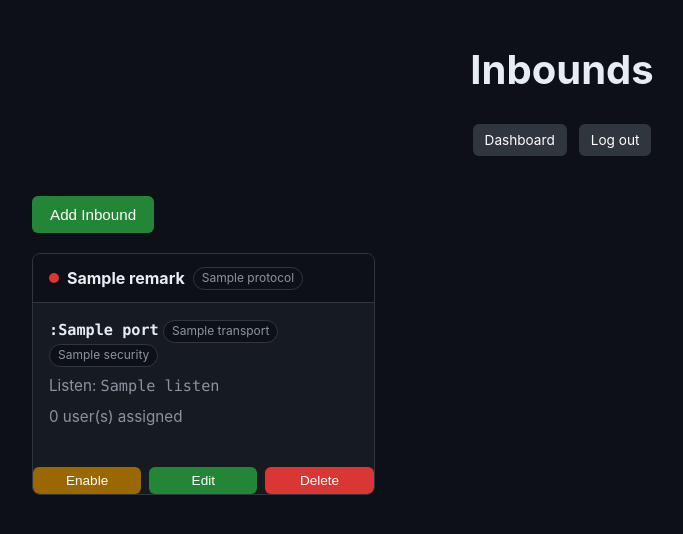
After one commit to vedromdev/FakhraPanel-Railway, a FastAPI app: template panel/templates/inbounds.html in a window 1280 px wide. The commit adds this page. Shown: the top 534 px of the page, without its empty margins (78-761 px from the left). Run offline with FastAPI, Linux system fonts and the light colour scheme; the template is opened without the code that fills it: most values are stand-ins (such as "Sample title", 1, 10 or a date in 2020); parts of the project's set-up code (start-up, migrations or seed data) failed here and were passed over.

Commit message:
feat: /inbounds page skeleton — server-rendered cards, modal markup, nav

```diff
--- a/panel/templates/dashboard.html
+++ b/panel/templates/dashboard.html
@@ -12,6 +12,7 @@
     <h1>{{ title }}</h1>
     <p id="health-status" class="card-small">Checking xray…</p>
     <div class="user-info">
+      <a class="btn btn-sm btn-secondary" href="/inbounds">Inbounds</a>
       <a class="btn btn-sm btn-secondary" href="/logout">Log out</a>
     </div>
   </div>
--- /dev/null
+++ b/panel/templates/inbound_modal.html
@@ -0,0 +1,142 @@
+<div id="inbound-modal" class="modal-backdrop" hidden>
+  <div class="modal" role="dialog" aria-modal="true" aria-labelledby="inbound-modal-title">
+    <div class="modal-header">
+      <h3 id="inbound-modal-title">Inbound</h3>
+      <button type="button" class="btn-close" id="inbound-modal-close" aria-label="Close">&times;</button>
+    </div>
+    <div class="modal-body">
+      <p id="inbound-notice" class="alert alert-success" hidden></p>
+      <p id="inbound-error" class="alert alert-error" role="alert" hidden></p>
+      <form id="inbound-form">
+        <h4>Basics</h4>
+        <div class="form-group">
+          <label for="inbound-protocol">Protocol</label>
+          <select id="inbound-protocol" name="protocol">
+            <option value="vless">vless</option>
+            <option value="vmess">vmess</option>
+            <option value="trojan">trojan</option>
+            <option value="ss">shadowsocks (ss)</option>
+          </select>
+        </div>
+        <div class="form-row">
+          <div class="form-group">
+            <label for="inbound-port">Port</label>
+            <input id="inbound-port" name="port" type="number" min="1" max="65535" required>
+          </div>
+          <div class="form-group">
+            <label for="inbound-listen">Listen</label>
+            <input id="inbound-listen" name="listen" type="text" value="0.0.0.0">
+          </div>
+          <div class="form-group">
+            <label for="inbound-remark">Remark</label>
+            <input id="inbound-remark" name="remark" type="text" placeholder="optional label">
+          </div>
+        </div>
+        <div class="form-group">
+          <label><input id="inbound-enabled" name="enabled" type="checkbox" checked> Enabled</label>
+        </div>
+
+        <h4>Transport</h4>
+        <div class="form-group">
+          <label for="inbound-transport">Transport</label>
+          <select id="inbound-transport" name="transport">
+            <option value="tcp">tcp</option>
+            <option value="ws">ws</option>
+            <option value="grpc">grpc</option>
+            <option value="xhttp">xhttp</option>
+          </select>
+        </div>
+        <div class="form-row" data-group="ws" hidden>
+          <div class="form-group">
+            <label for="inbound-path">WS path</label>
+            <input id="inbound-path" type="text" placeholder="/ws">
+          </div>
+          <div class="form-group">
+            <label for="inbound-host">WS host</label>
+            <input id="inbound-host" type="text" placeholder="example.com">
+          </div>
+        </div>
+        <div class="form-group" data-group="grpc" hidden>
+          <label for="inbound-service">gRPC service name</label>
+          <input id="inbound-service" type="text" placeholder="GunService">
+        </div>
+        <div class="form-row" data-group="xhttp" hidden>
+          <div class="form-group">
+            <label for="inbound-xpath">xhttp path</label>
+            <input id="inbound-xpath" type="text" placeholder="/x">
+          </div>
+          <div class="form-group">
+            <label for="inbound-mode">xhttp mode</label>
+            <input id="inbound-mode" type="text" placeholder="packet-up">
+          </div>
+        </div>
+
+        <h4>Security</h4>
+        <div class="form-group">
+          <label for="inbound-security">Security</label>
+          <select id="inbound-security" name="security">
+            <option value="none">none</option>
+            <option value="tls">tls</option>
+            <option value="reality">reality</option>
+          </select>
+        </div>
+        <div class="form-row" data-group="tls" hidden>
+          <div class="form-group">
+            <label for="inbound-cert">Certificate file</label>
+            <input id="inbound-cert" type="text" placeholder="/path/to/fullchain.pem">
+          </div>
+          <div class="form-group">
+            <label for="inbound-key">Key file</label>
+            <input id="inbound-key" type="text" placeholder="/path/to/privkey.pem">
+          </div>
+        </div>
+        <div data-group="reality" hidden>
+          <div class="form-row">
+            <div class="form-group">
+              <label for="inbound-dest">Dest (masquerade target)</label>
+              <input id="inbound-dest" type="text" placeholder="www.apple.com:443">
+            </div>
+            <div class="form-group">
+              <label for="inbound-fp">Fingerprint (fp)</label>
+              <input id="inbound-fp" type="text" value="chrome">
+            </div>
+          </div>
+          <div class="form-group">
+            <label for="inbound-server-names">Server names (comma-separated)</label>
+            <input id="inbound-server-names" type="text" placeholder="www.apple.com">
+          </div>
+          <div class="form-row">
+            <div class="form-group">
+              <label for="inbound-short-ids">Short IDs (comma-separated)</label>
+              <input id="inbound-short-ids" type="text" placeholder="auto-generated when empty">
+            </div>
+            <div class="form-group">
+              <label for="inbound-flow">Flow</label>
+              <input id="inbound-flow" type="text" value="xtls-rprx-vision">
+            </div>
+          </div>
+          <div class="form-group">
+            <label for="inbound-public-key">Public key (for clients)</label>
+            <input id="inbound-public-key" type="text" readonly>
+            <button type="button" class="btn btn-sm btn-secondary" id="copy-public-key">Copy public key</button>
+          </div>
+        </div>
+
+        <details id="advanced-details">
+          <summary>Advanced (raw JSON)</summary>
+          <div class="form-group">
+            <label for="inbound-json">Settings JSON — structured fields above stay in sync; unknown keys (e.g. stream_settings_extra) are preserved on save. Changing the REALITY private key here invalidates every existing client config.</label>
+            <textarea id="inbound-json" rows="8" spellcheck="false"></textarea>
+          </div>
+          <p id="json-error" class="alert alert-error" hidden></p>
+          <button type="button" class="btn btn-sm btn-secondary" id="apply-json">Apply JSON to form</button>
+        </details>
+
+        <div class="modal-footer">
+          <button type="submit" class="btn btn-full" id="inbound-save">Save</button>
+          <button type="button" class="btn btn-secondary btn-full" id="inbound-cancel">Cancel</button>
+        </div>
+      </form>
+    </div>
+  </div>
+</div>
--- /dev/null
+++ b/panel/templates/inbounds.html
@@ -0,0 +1,53 @@
+{% extends "base.html" %}
+
+{% block title %}{{ title }} — Inbounds{% endblock %}
+
+{% block head %}
+<link rel="stylesheet" href="/static/style.css">
+{% endblock %}
+
+{% block content %}
+<div class="container">
+  <div class="header">
+    <h1>Inbounds</h1>
+    <div class="user-info">
+      <a class="btn btn-sm btn-secondary" href="/">Dashboard</a>
+      <a class="btn btn-sm btn-secondary" href="/logout">Log out</a>
+    </div>
+  </div>
+
+  <div class="toolbar">
+    <button type="button" class="btn" id="add-inbound">Add Inbound</button>
+  </div>
+
+  <section class="instances-list">
+    <div class="instances-grid" id="inbounds-list">
+      {% for row in inbounds %}
+      <article class="instance-card" data-inbound-id="{{ row.id }}" data-enabled="{{ 1 if row.enabled else 0 }}">
+        <div class="card-header {{ 'active' if row.enabled else 'inactive' }}">
+          <span class="status-dot"></span>
+          <strong>{{ row.remark or row.id }}</strong>
+          <span class="chip chip-{{ row.protocol }}">{{ row.protocol }}</span>
+        </div>
+        <div class="card-body">
+          <p><strong class="mono">:</strong><strong class="mono">{{ row.port }}</strong>
+            <span class="chip">{{ row.settings.get("transport", "tcp") }}</span>
+            <span class="chip">{{ row.settings.get("security", "none") }}</span></p>
+          <p class="card-small">Listen: <span class="mono">{{ row.listen }}</span></p>
+          <p class="card-small">{{ user_counts.get(row.id, 0) }} user(s) assigned</p>
+          <p class="alert alert-error" data-error-for="{{ row.id }}" hidden></p>
+        </div>
+        <div class="card-actions">
+          <button type="button" class="btn btn-sm btn-warning" data-action="toggle">{{ 'Disable' if row.enabled else 'Enable' }}</button>
+          <button type="button" class="btn btn-sm" data-action="edit">Edit</button>
+          <button type="button" class="btn btn-sm btn-danger" data-action="delete">Delete</button>
+        </div>
+      </article>
+      {% endfor %}
+    </div>
+    <p class="card-small" id="empty-hint" {% if inbounds %}hidden{% endif %}>No inbounds yet.</p>
+  </section>
+</div>
+
+{% include "inbound_modal.html" %}
+{% endblock %}
--- a/panel/templates/static/style.css
+++ b/panel/templates/static/style.css
@@ -401,3 +401,61 @@ body {
     background: var(--success);
     border-radius: 4px;
 }
+
+/* --- A3: inbound editor ---------------------------------------------------- */
+.toolbar {
+    display: flex;
+    justify-content: space-between;
+    align-items: center;
+    margin-bottom: 20px;
+}
+
+.mono {
+    font-family: ui-monospace, SFMono-Regular, Menlo, monospace;
+}
+
+.chip {
+    display: inline-block;
+    padding: 2px 8px;
+    border-radius: 999px;
+    border: 1px solid var(--border);
+    background: var(--input);
+    color: var(--muted);
+    font-size: 0.75rem;
+    line-height: 1.4;
+}
+
+.chip-vless { color: #58a6ff; border-color: #58a6ff44; }
+.chip-vmess { color: var(--success); border-color: #3fb95044; }
+.chip-trojan { color: #d29922; border-color: #d2992244; }
+.chip-ss { color: #bc8cff; border-color: #bc8cff44; }
+
+#inbound-json {
+    width: 100%;
+    padding: 8px;
+    border: 1px solid var(--border);
+    border-radius: 6px;
+    background: var(--input);
+    color: var(--text);
+    font-family: ui-monospace, SFMono-Regular, Menlo, monospace;
+    font-size: 0.85rem;
+    resize: vertical;
+}
+
+#advanced-details {
+    margin: 12px 0;
+}
+
+#advanced-details summary {
+    cursor: pointer;
+    color: var(--muted);
+    font-size: 0.9rem;
+    margin-bottom: 8px;
+}
+
+.modal-footer {
+    display: flex;
+    flex-direction: column;
+    gap: 8px;
+    margin-top: 16px;
+}
```
Also changed, not shown: panel/routes_pages.py (+28 -1 lines), tests/test_pages.py (+38 -0 lines).
